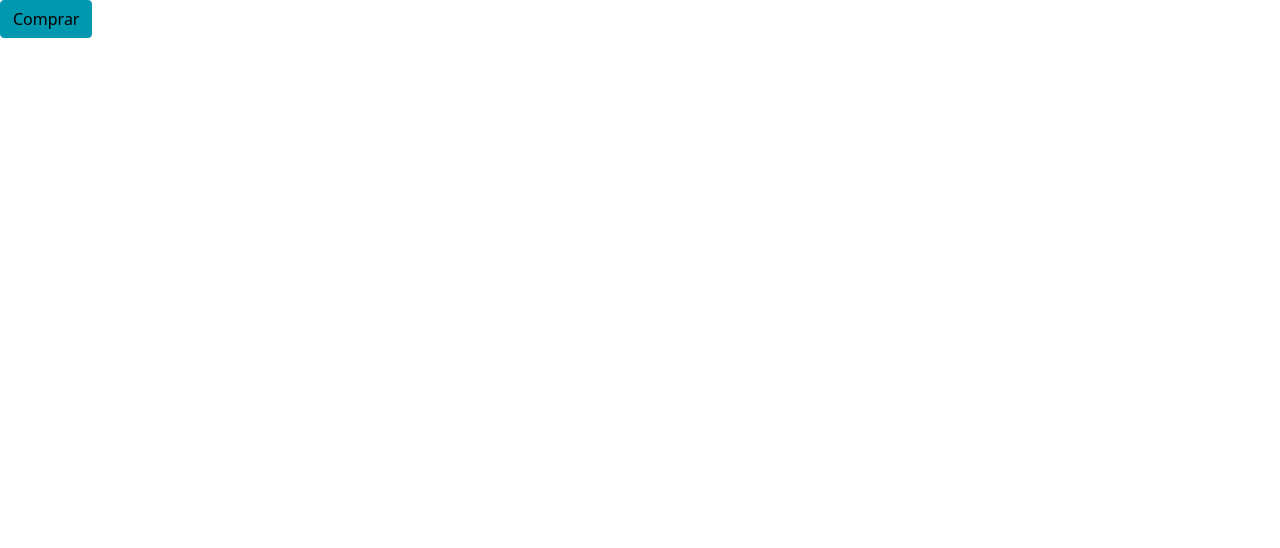
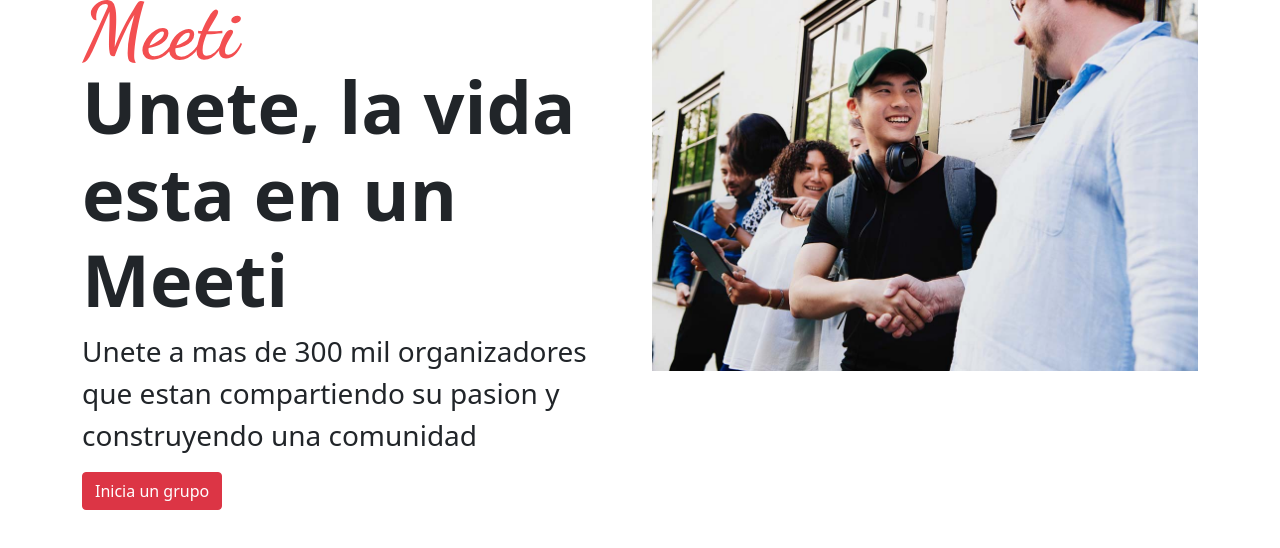
Before and after one commit to ManuelDevWeb/Meeti_Bootstrap5_SASS, a website: page index.html in a window 1280 px wide. Drawn offline with Linux system fonts and the light colour scheme.

Commit message:
Se empezaron a agregar algunos estilos al header

```diff
--- a/index.html
+++ b/index.html
@@ -15,6 +15,22 @@
     <link rel="stylesheet" href="build/css/style.css" />
   </head>
   <body>
-    <a href="" class="btn btn-secondary">Comprar</a>
+    <!-- Header -->
+    <header class="container-xl header">
+      <div class="row">
+        <div class="col-md-6">
+          <img class="logo" src="img/logo.svg" alt="Logo meeti" />
+          <h1 class="display-2">Unete, la vida esta en un Meeti</h1>
+          <p class="fs-3">
+            Unete a mas de 300 mil organizadores que estan compartiendo su
+            pasion y construyendo una comunidad
+          </p>
+          <a href="#" class="btn btn-danger"> Inicia un grupo </a>
+        </div>
+        <div class="col-md-6">
+          <img class="img-fluid" src="img/header.jpg" alt="Imagen header" />
+        </div>
+      </div>
+    </header>
   </body>
 </html>
--- a/src/scss/_custom.scss
+++ b/src/scss/_custom.scss
@@ -10,5 +10,8 @@
 $secondary: $verde;
 $dark: $oscuro;
 
+// Tipografia
+$display-font-weight: 900;
+
 // Importando Bootstrap
 @import "../../node_modules/bootstrap/scss/bootstrap.scss";
--- /dev/null
+++ b/src/scss/header/_header.scss
@@ -0,0 +1,10 @@
+// _header.scss (_ Indica que se importara en otro archivo)
+
+// Importando archivo _custom.scss (Use compila el archivo)
+@use "../custom" as *;
+
+.header {
+  & .logo {
+    width: 10rem;
+  }
+}
--- /dev/null
+++ b/src/scss/header/_index.scss
@@ -0,0 +1,2 @@
+// Importando archivo _header.scss (forward solo importa el archivo, pero no lo compila)
+@forward "./header";
--- a/src/scss/style.scss
+++ b/src/scss/style.scss
@@ -1,2 +1,2 @@
-// Importando archivo _custom.scss
-@use "./custom";
+// Importando carpeta header (Use compila el archivo)
+@use "header";
```
Also changed, not shown: PasoAPaso.txt (+10 -0 lines), build/css/style.css, 1 other file.
